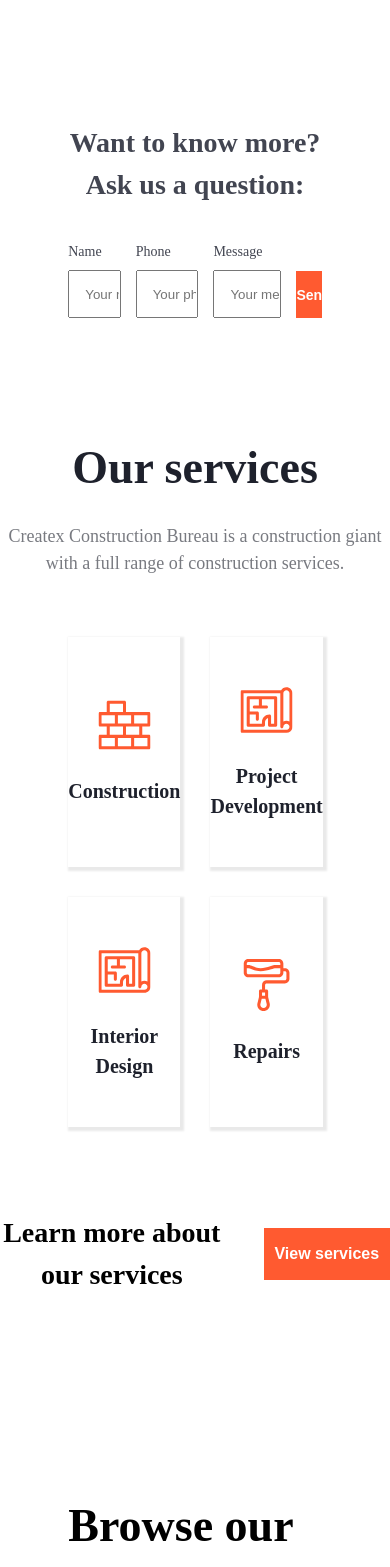
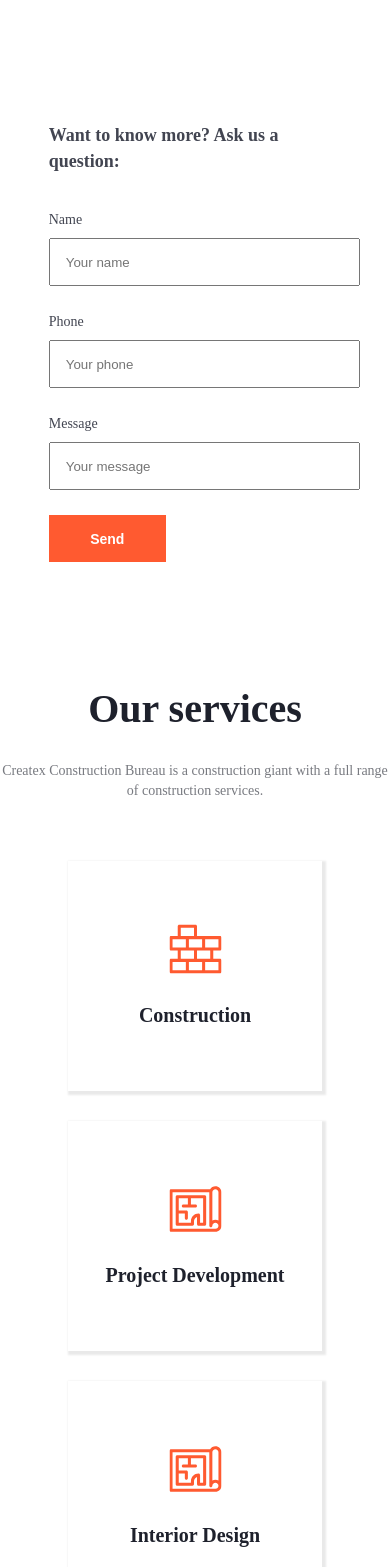
Before and after one commit to MrSuharik91/createx, a Vue app: page / in a window 390 px wide. Shown: the part 2320-3887 px from the top of the page. Built offline with nearby package versions, Linux system fonts and the light colour scheme.

Commit message:
change services

```diff
--- a/src/components/question.vue
+++ b/src/components/question.vue
@@ -12,7 +12,7 @@
           class="name-phone"
         />
       </div>
-      <div>
+      <div class="phone-div">
         <h2>Phone</h2>
         <input
           type="number"
@@ -99,4 +99,45 @@ input[type="number"]::-webkit-inner-spin-button {
   -webkit-appearance: none;
   margin: 0;
 }
+
+@media (max-width: 850px) {
+  .question-wrapper {
+    gap: 24px;
+  }
+  .question {
+    width: 75%;
+  }
+}
+
+@media (max-width: 700px) {
+  .question-wrapper {
+    display: block;
+  }
+  .question {
+    text-align: start;
+  }
+  .name-phone-div {
+    width: 100%;
+  }
+  .message-div {
+    width: 100%;
+  }
+  .phone-div {
+    margin-top: 25px;
+    margin-bottom: 25px;
+  }
+  .question-wrapper button {
+    width: 30%;
+    margin-top: 25px;
+  }
+}
+@media (max-width: 450px) {
+  .question h1 {
+    font-size: 18px;
+    line-height: 26px;
+  }
+  .question-wrapper button {
+    width: 40%;
+  }
+}
 </style>
--- a/src/components/services.vue
+++ b/src/components/services.vue
@@ -94,20 +94,52 @@
   line-height: 30px;
 }
 
-@media (max-width: 900px) {
+@media (max-width: 1000px) {
   .services-wrapper {
-    width: 75%;
+    grid-template-columns: 1fr 1fr;
+  }
+}
+@media (max-width: 800px) {
+  .services p {
+    font-size: 14px;
+    line-height: 20px;
+  }
+  .services h1 {
+    font-size: 40px;
+    line-height: 52px;
+  }
+  .services span {
     gap: 20px;
+  }
+  .services span h2 {
+    font-size: 22px;
+    line-height: 36px;
+  }
+  .services span button {
+    width: 177px;
+    font-size: 14px;
+  }
+  .services h1 {
+    font-size: 40px;
+    line-height: 54px;
   }
 }
 
-@media (max-width: 750px) {
+@media (max-width: 500px) {
   .services-wrapper {
-    display: grid;
-    width: 65%;
-    margin: 0 auto;
-    grid-template-columns: 1fr 1fr;
-    gap: 30px;
+    grid-template-columns: 1fr;
+  }
+  .services span {
+    display: block;
+  }
+  .services span button {
+    margin-top: 20px;
+  }
+}
+@media (max-width: 350px) {
+  .services span h2 {
+    font-size: 18px;
+    line-height: 32px;
   }
 }
 </style>
```
